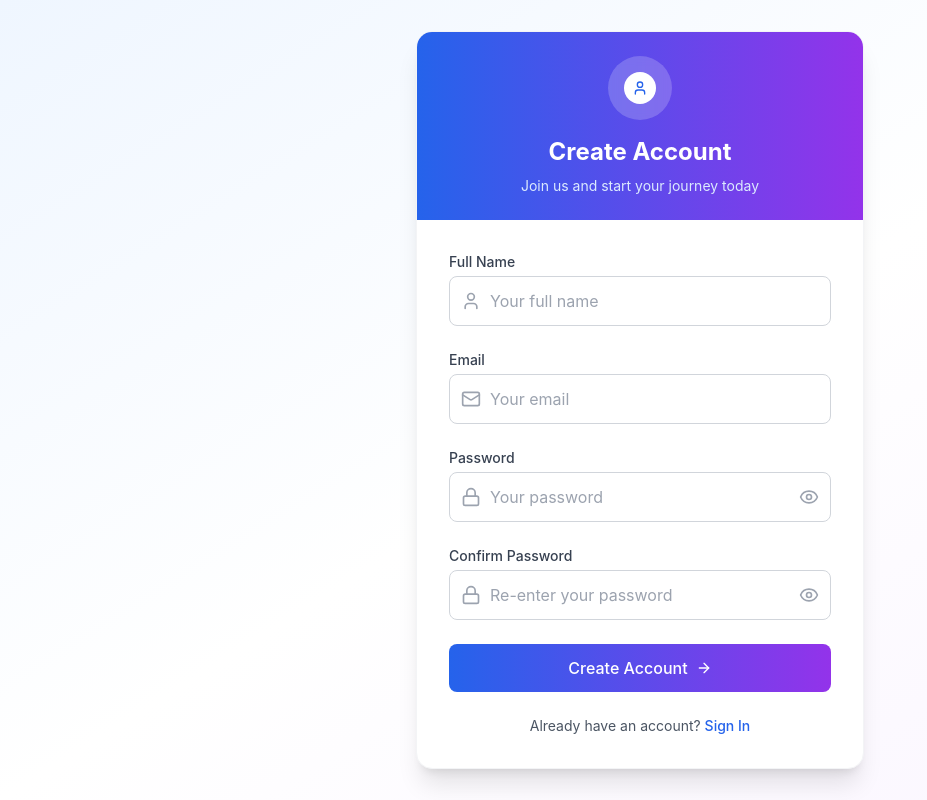
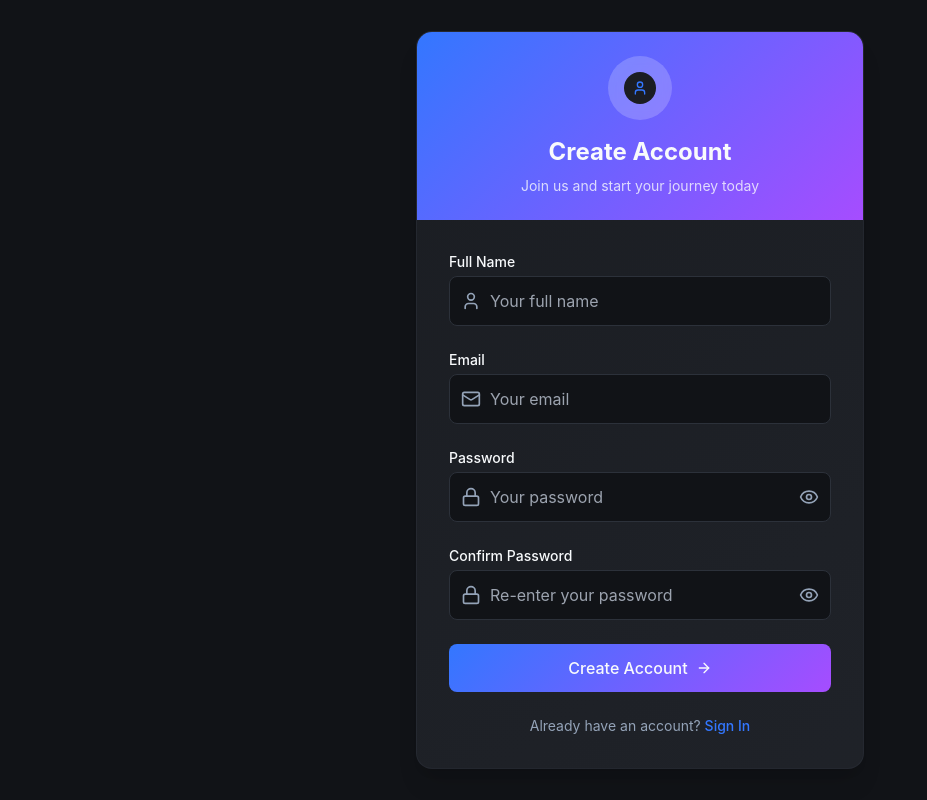
Before and after one commit to egrootsin-art/egrootsweb, a React (Vite) app: page /login in a window 1280 px wide. Both pictures are taken after a click on the button "Sign Up". Shown: the whole page, without its empty margins (0-927 px from the left). Built offline with nearby package versions, Linux system fonts and the light colour scheme; the HTML template or start-up script is replaced by a standard one.

Commit message:
Refactor: Match Sign In page CSS
Update the CSS of the Sign In page to match the styling of the Index page for a consistent user interface.

```diff
--- a/src/pages/Login.tsx
+++ b/src/pages/Login.tsx
@@ -126,21 +126,21 @@ const Login: React.FC = () => {
   };
 
   return (
-    <div className="min-h-screen bg-gradient-to-br from-blue-50 via-white to-purple-50 flex items-center justify-center p-4">
+    <div className="min-h-screen bg-background flex items-center justify-center p-4">
       <div className="w-full max-w-md">
-        <div className="bg-white rounded-2xl shadow-xl border border-gray-100 overflow-hidden">
+        <div className="gradient-card rounded-2xl shadow-xl border border-border/50 overflow-hidden tech-hover animate-slide-up">
 
           {/* Header */}
-          <div className="bg-gradient-to-r from-blue-600 to-purple-600 px-8 py-6 text-center">
-            <div className="w-16 h-16 bg-white bg-opacity-20 rounded-full flex items-center justify-center mx-auto mb-4 backdrop-blur-sm">
-              <div className="w-8 h-8 bg-white rounded-full flex items-center justify-center">
-                <User className="w-4 h-4 text-blue-600" />
+          <div className="gradient-primary px-8 py-6 text-center">
+            <div className="w-16 h-16 bg-white/20 rounded-full flex items-center justify-center mx-auto mb-4 backdrop-blur-sm">
+              <div className="w-8 h-8 bg-card rounded-full flex items-center justify-center">
+                <User className="w-4 h-4 text-primary" />
               </div>
             </div>
-            <h1 className="text-2xl font-bold text-white mb-2">
+            <h1 className="text-2xl font-bold text-primary-foreground mb-2">
               {isLogin ? 'Welcome Back' : 'Create Account'}
             </h1>
-            <p className="text-blue-100 text-sm">
+            <p className="text-primary-foreground/80 text-sm">
               {isLogin
                 ? 'Sign in to your account to continue'
                 : 'Join us and start your journey today'}
@@ -153,7 +153,7 @@ const Login: React.FC = () => {
 
               {/* General Error */}
               {errors.general && (
-                <div className="bg-red-50 border border-red-200 text-red-700 px-4 py-3 rounded-lg text-sm">
+                <div className="bg-destructive/10 border border-destructive/20 text-destructive px-4 py-3 rounded-lg text-sm">
                   {errors.general}
                 </div>
               )}
@@ -161,7 +161,7 @@ const Login: React.FC = () => {
               {/* Full Name (Sign Up Only) */}
               {!isLogin && (
                 <div>
-                  <label htmlFor="fullName" className="block text-sm font-medium text-gray-700">Full Name</label>
+                  <label htmlFor="fullName" className="block text-sm font-medium text-foreground">Full Name</label>
                   <div className="relative mt-1">
                     <input
                       id="fullName"
@@ -169,22 +169,22 @@ const Login: React.FC = () => {
                       type="text"
                       value={formData.fullName || ''}
                       onChange={handleInputChange}
-                      className={`block w-full pl-10 pr-3 py-3 border rounded-lg ${errors.fullName ? 'border-red-300 bg-red-50' : 'border-gray-300'}`}
+                      className={`block w-full pl-10 pr-3 py-3 border rounded-lg bg-background text-foreground ${errors.fullName ? 'border-destructive bg-destructive/10' : 'border-border'} focus:border-primary focus:ring-1 focus:ring-primary transition-colors`}
                       placeholder="Your full name"
                     />
                     <div className="absolute inset-y-0 left-0 pl-3 flex items-center pointer-events-none">
-                      <User className="h-5 w-5 text-gray-400" />
+                      <User className="h-5 w-5 text-muted-foreground" />
                     </div>
                   </div>
                   {errors.fullName && (
-                    <p className="text-sm text-red-600 mt-1">{errors.fullName}</p>
+                    <p className="text-sm text-destructive mt-1">{errors.fullName}</p>
                   )}
                 </div>
               )}
 
               {/* Email */}
               <div>
-                <label htmlFor="email" className="block text-sm font-medium text-gray-700">Email</label>
+                <label htmlFor="email" className="block text-sm font-medium text-foreground">Email</label>
                 <div className="relative mt-1">
                   <input
                     id="email"
@@ -192,21 +192,21 @@ const Login: React.FC = () => {
                     type="email"
                     value={formData.email}
                     onChange={handleInputChange}
-                    className={`block w-full pl-10 pr-3 py-3 border rounded-lg ${errors.email ? 'border-red-300 bg-red-50' : 'border-gray-300'}`}
+                    className={`block w-full pl-10 pr-3 py-3 border rounded-lg bg-background text-foreground ${errors.email ? 'border-destructive bg-destructive/10' : 'border-border'} focus:border-primary focus:ring-1 focus:ring-primary transition-colors`}
                     placeholder="Your email"
                   />
                   <div className="absolute inset-y-0 left-0 pl-3 flex items-center pointer-events-none">
-                    <Mail className="h-5 w-5 text-gray-400" />
+                    <Mail className="h-5 w-5 text-muted-foreground" />
                   </div>
                 </div>
                 {errors.email && (
-                  <p className="text-sm text-red-600 mt-1">{errors.email}</p>
+                  <p className="text-sm text-destructive mt-1">{errors.email}</p>
                 )}
               </div>
 
               {/* Password */}
               <div>
-                <label htmlFor="password" className="block text-sm font-medium text-gray-700">Password</label>
+                <label htmlFor="password" className="block text-sm font-medium text-foreground">Password</label>
                 <div className="relative mt-1">
                   <input
                     id="password"
@@ -214,29 +214,29 @@ const Login: React.FC = () => {
                     type={showPassword ? 'text' : 'password'}
                     value={formData.password}
                     onChange={handleInputChange}
-                    className={`block w-full pl-10 pr-10 py-3 border rounded-lg ${errors.password ? 'border-red-300 bg-red-50' : 'border-gray-300'}`}
+                    className={`block w-full pl-10 pr-10 py-3 border rounded-lg bg-background text-foreground ${errors.password ? 'border-destructive bg-destructive/10' : 'border-border'} focus:border-primary focus:ring-1 focus:ring-primary transition-colors`}
                     placeholder="Your password"
                   />
                   <button
                     type="button"
                     onClick={() => setShowPassword(!showPassword)}
-                    className="absolute inset-y-0 right-0 pr-3 flex items-center text-gray-400"
+                    className="absolute inset-y-0 right-0 pr-3 flex items-center text-muted-foreground hover:text-foreground transition-colors"
                   >
                     {showPassword ? <EyeOff className="h-5 w-5" /> : <Eye className="h-5 w-5" />}
                   </button>
                   <div className="absolute inset-y-0 left-0 pl-3 flex items-center pointer-events-none">
-                    <Lock className="h-5 w-5 text-gray-400" />
+                    <Lock className="h-5 w-5 text-muted-foreground" />
                   </div>
                 </div>
                 {errors.password && (
-                  <p className="text-sm text-red-600 mt-1">{errors.password}</p>
+                  <p className="text-sm text-destructive mt-1">{errors.password}</p>
                 )}
               </div>
 
               {/* Confirm Password (Sign Up Only) */}
               {!isLogin && (
                 <div>
-                  <label htmlFor="confirmPassword" className="block text-sm font-medium text-gray-700">Confirm Password</label>
+                  <label htmlFor="confirmPassword" className="block text-sm font-medium text-foreground">Confirm Password</label>
                   <div className="relative mt-1">
                     <input
                       id="confirmPassword"
@@ -244,22 +244,22 @@ const Login: React.FC = () => {
                       type={showConfirmPassword ? 'text' : 'password'}
                       value={formData.confirmPassword || ''}
                       onChange={handleInputChange}
-                      className={`block w-full pl-10 pr-10 py-3 border rounded-lg ${errors.confirmPassword ? 'border-red-300 bg-red-50' : 'border-gray-300'}`}
+                      className={`block w-full pl-10 pr-10 py-3 border rounded-lg bg-background text-foreground ${errors.confirmPassword ? 'border-destructive bg-destructive/10' : 'border-border'} focus:border-primary focus:ring-1 focus:ring-primary transition-colors`}
                       placeholder="Re-enter your password"
                     />
                     <button
                       type="button"
                       onClick={() => setShowConfirmPassword(!showConfirmPassword)}
-                      className="absolute inset-y-0 right-0 pr-3 flex items-center text-gray-400"
+                      className="absolute inset-y-0 right-0 pr-3 flex items-center text-muted-foreground hover:text-foreground transition-colors"
                     >
                       {showConfirmPassword ? <EyeOff className="h-5 w-5" /> : <Eye className="h-5 w-5" />}
                     </button>
                     <div className="absolute inset-y-0 left-0 pl-3 flex items-center pointer-events-none">
-                      <Lock className="h-5 w-5 text-gray-400" />
+                      <Lock className="h-5 w-5 text-muted-foreground" />
                     </div>
                   </div>
                   {errors.confirmPassword && (
-                    <p className="text-sm text-red-600 mt-1">{errors.confirmPassword}</p>
+                    <p className="text-sm text-destructive mt-1">{errors.confirmPassword}</p>
                   )}
                 </div>
               )}
@@ -268,10 +268,10 @@ const Login: React.FC = () => {
               <button
                 type="submit"
                 disabled={isLoading}
-                className="w-full bg-gradient-to-r from-blue-600 to-purple-600 text-white py-3 px-4 rounded-lg font-medium hover:from-blue-700 hover:to-purple-700 transition-all duration-200 flex items-center justify-center gap-2"
+                className="w-full gradient-primary text-primary-foreground py-3 px-4 rounded-lg font-medium tech-hover transition-all duration-200 flex items-center justify-center gap-2 disabled:opacity-50"
               >
                 {isLoading ? (
-                  <div className="w-5 h-5 border-2 border-white border-t-transparent rounded-full animate-spin" />
+                  <div className="w-5 h-5 border-2 border-primary-foreground border-t-transparent rounded-full animate-spin" />
                 ) : (
                   <>
                     {isLogin ? 'Sign In' : 'Create Account'}
@@ -282,14 +282,14 @@ const Login: React.FC = () => {
             </form>
 
             {/* Toggle Auth Mode */}
-            <div className="mt-6 text-center text-sm text-gray-600">
+            <div className="mt-6 text-center text-sm text-muted-foreground">
               {isLogin ? (
                 <>Don't have an account?{' '}
-                  <button onClick={toggleAuthMode} className="text-blue-600 font-medium hover:underline">Sign Up</button>
+                  <button onClick={toggleAuthMode} className="text-primary font-medium hover:underline transition-colors">Sign Up</button>
                 </>
               ) : (
                 <>Already have an account?{' '}
-                  <button onClick={toggleAuthMode} className="text-blue-600 font-medium hover:underline">Sign In</button>
+                  <button onClick={toggleAuthMode} className="text-primary font-medium hover:underline transition-colors">Sign In</button>
                 </>
               )}
             </div>
```
